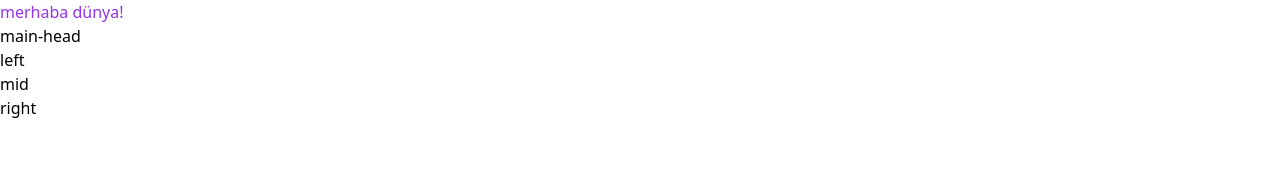
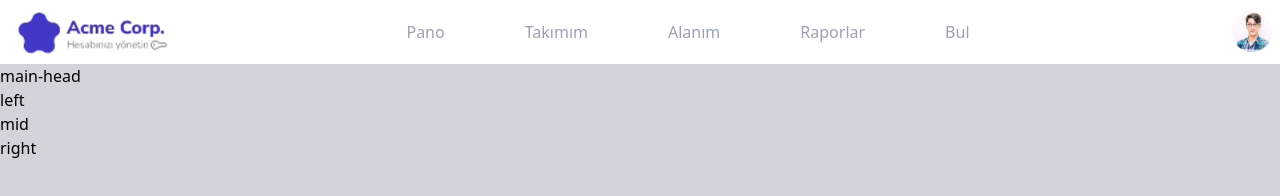
Before and after one commit to burakkck/team-2-tailwindcss-ui-sunumdetayi, a website: page src/index.html in a window 1280 px wide. Drawn offline with nearby package versions, Linux system fonts and the light colour scheme.

Commit message:
design body's header

```diff
--- a/src/header.html
+++ b/src/header.html
@@ -1 +1,17 @@
-<p class="text-purple-600">merhaba dünya!</p>
+<header class=" bg-white">
+    <nav class="flex justify-between h-full text-gray-400">
+        <div class="flex items-center px-4 py-2 justify-start">
+            <img class="w-40" src="logo.png" alt="">
+        </div>
+        <div class="flex gap-16 items-center justify-center mr-10">
+            <a class="headerLink" href="#">Pano</a>
+            <a class="headerLink" href="#">Takımım</a>
+            <a class="headerLink" href="#">Alanım</a>
+            <a class="headerLink" href="#">Raporlar</a>
+            <a class="headerLink" href="#">Bul</a>
+        </div>
+        <div class="flex justify-end p-2 items-center">
+            <img class="rounded-full aspect-square w-10" src="avatar.jpg" alt="">
+        </div>
+    </nav>
+</header>
--- a/src/index.html
+++ b/src/index.html
@@ -17,7 +17,7 @@
     </script>
 </head>
 
-<body>
+<body class="bg-gray-300">
     <div id="header"></div> <!-- burak -->
     <div id="main">
         <div id="main-head"></div> <!--ilhan -->
--- a/src/main.css
+++ b/src/main.css
@@ -1,3 +1,9 @@
 @tailwind base;
 @tailwind components;
 @tailwind utilities;
+
+@layer components {
+    .headerLink {
+        @apply hover:border-purple-900 hover:border-b-2 hover:text-black px-2 py-5 max-h-16
+    }
+}
```
Also changed, not shown: dist/output.css, src/avatar.jpg (added), src/logo.png (added).
